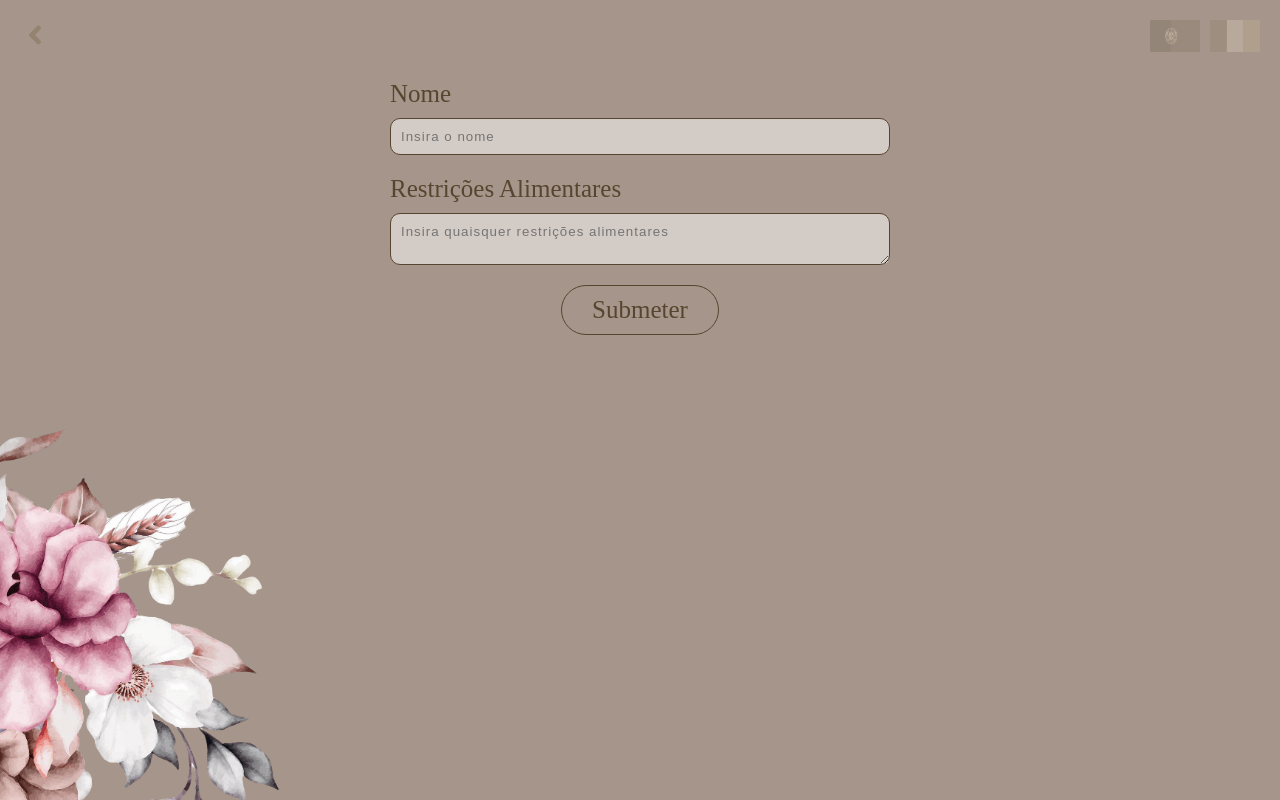
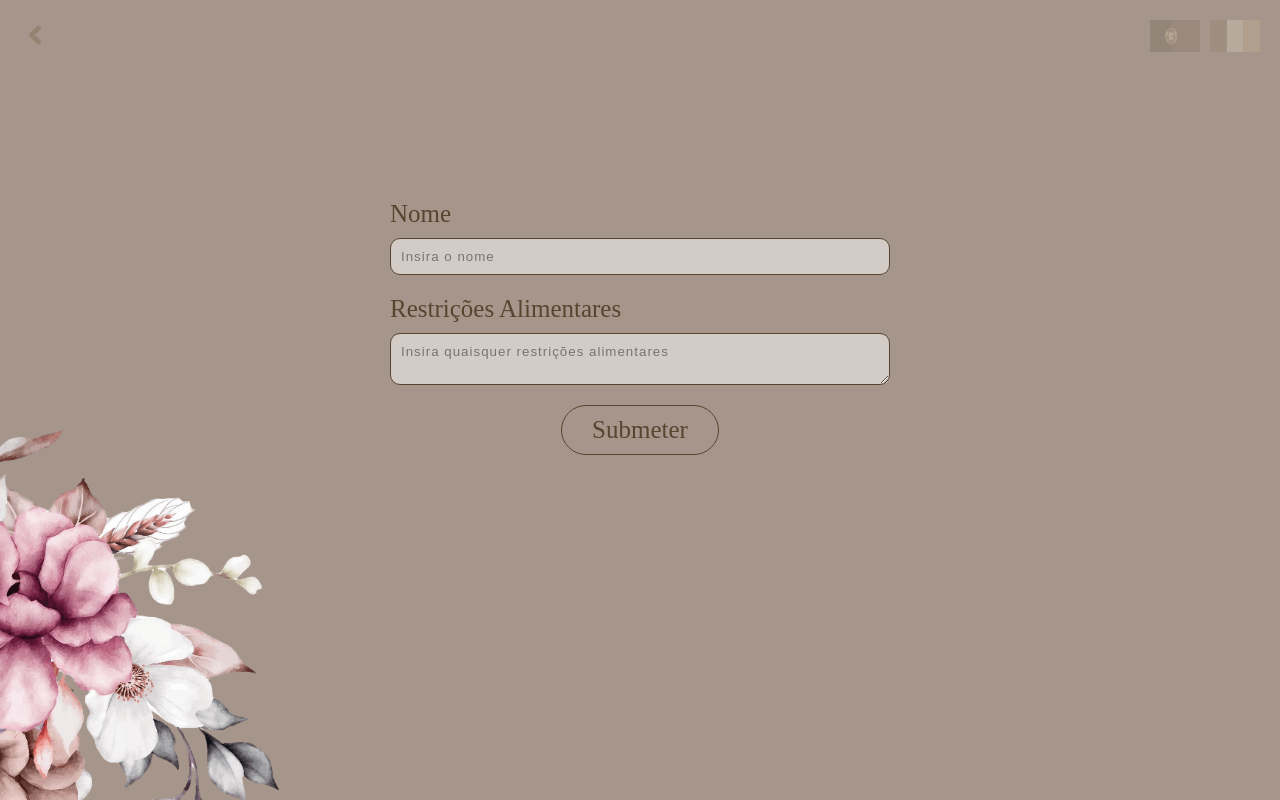
Before and after one commit to j-pcgoncalves/casamento, a React (Vite) app: page /form in a window 1280 px wide. Built offline with nearby package versions, Linux system fonts and the light colour scheme; no server answers; a web font is replaced by a local one.

Commit message:
more margin top on form container

```diff
--- a/src/form/Form.style.css
+++ b/src/form/Form.style.css
@@ -5,7 +5,7 @@
     flex-direction: column;
     color: var(--text-primary-color);
     gap: 20px;
-    margin-top: 80px;
+    margin-top: 200px;
     margin-bottom: 80px;
 }
 
```
